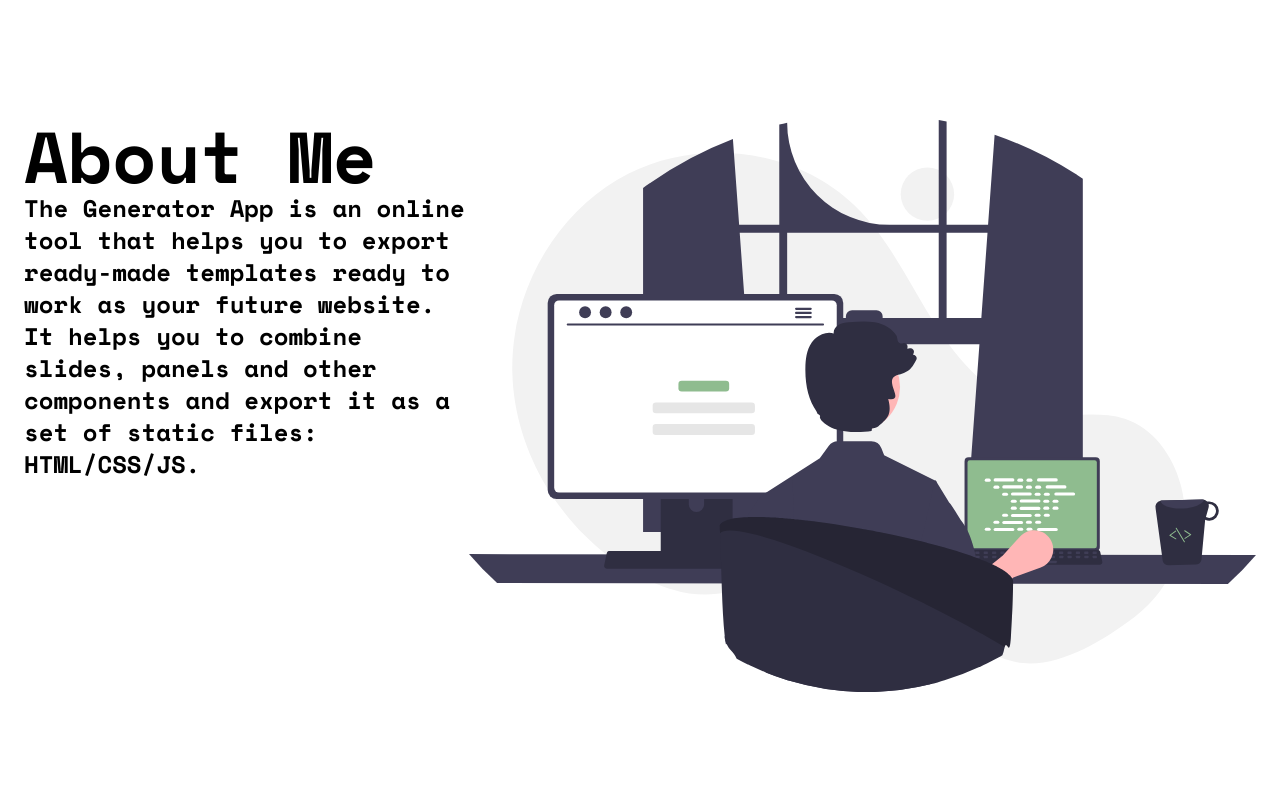
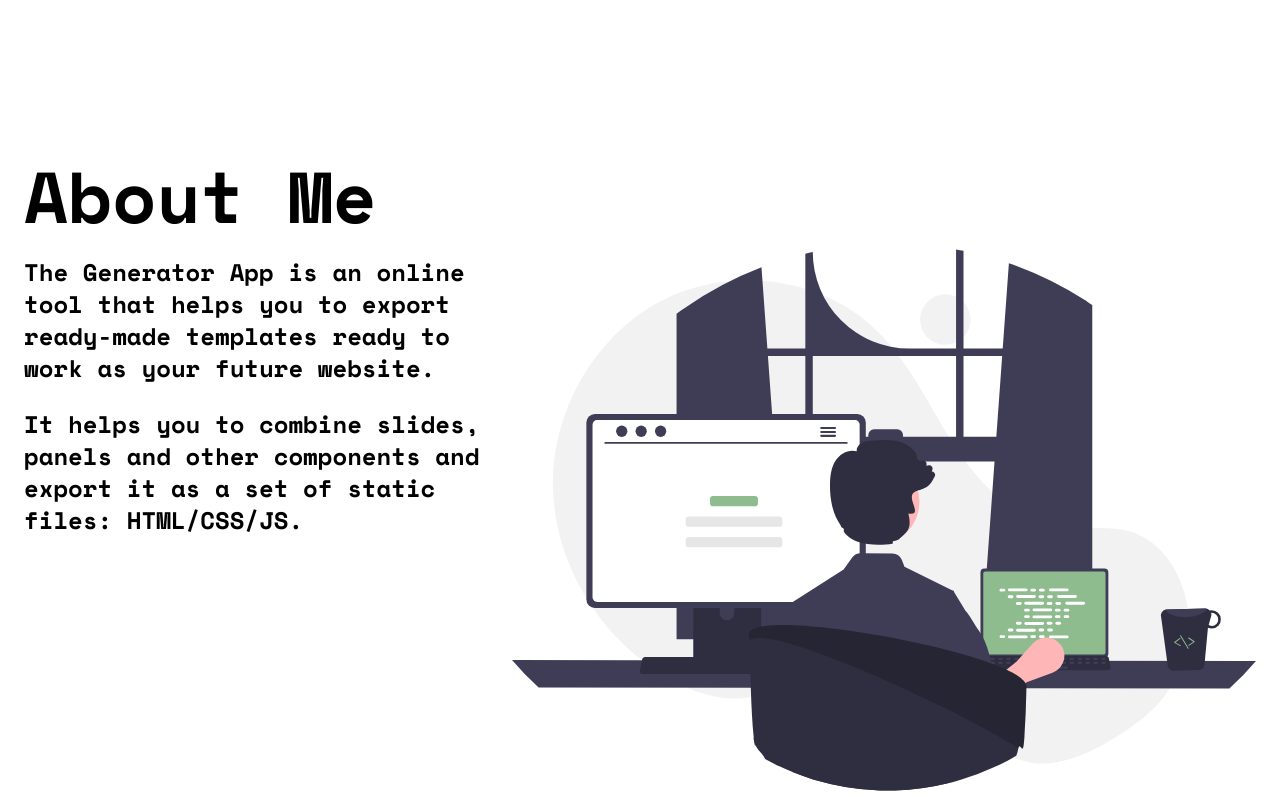
Before and after one commit to ritzudev/portfolio, a Vue app: page / in a window 1280 px wide. Shown: the part 680-1480 px from the top of the page. Built offline with nearby package versions, Linux system fonts and the light colour scheme; what tailwindcss-animated would draw is missing.

Commit message:
news fixes

```diff
--- a/src/pages/Portfolio.vue
+++ b/src/pages/Portfolio.vue
@@ -89,14 +89,20 @@
             />
           </div>
         </section>
-        <section id="about" class=" dark:text-white flex">
+        <section id="about" class="min-h-screen dark:text-white flex flex-col xl:flex-row gap-6 py-10">
 
           <div class="">
             <h1 class="text-7xl">About Me</h1>
-            <p class="text-2xl max-w-3xl">The Generator App is an online tool that helps you to export ready-made templates ready to work as your future website. It helps you to combine slides, panels and other components and export it as a set of static files: HTML/CSS/JS.</p>
+            <br>
+            <p class="text-2xl max-w-3xl">The Generator App is an online tool that helps you to export ready-made templates ready to work as your future website.</p>
+            <br>
+            <p class="text-2xl max-w-3xl"> It helps you to combine slides, panels and other components and export it as a set of static files: HTML/CSS/JS.</p>
 
           </div>
-          <img  src="../assets/svgs/undraw_programming.svg" alt="">
+          <div class="md:w-full md:flex md:justify-center">
+            <img class="md:w-[70%] xl:w-full text-center flex "  src="../assets/svgs/undraw_programming.svg" alt="">
+          </div>
+
         </section>
         <section id="tech" class="flex flex-col text-center min-h-[calc(100vh-65px)] justify-center">
           <h3 class="text-4xl dark:text-white">My Tech Stack</h3>
@@ -191,10 +197,10 @@
           </div>
         </section>
       </body>
-      <section id="contact" class="w-full py-8 h-[676px]">
+      <section id="contact" class="w-full py-8 md:h-[676px]">
 
-        <div class="flex justify-between ">
-          <div class="flex flex-col  h-[612px] justify-between">
+        <div class="flex flex-col md:flex-row justify-between  gap-10">
+          <div class="flex flex-col md:h-[612px] justify-between">
             <div class="flex flex-col gap-6">
               <h1 class="dark:text-white text-7xl ">Contact me</h1>
             <p class="dark:text-white">
```
